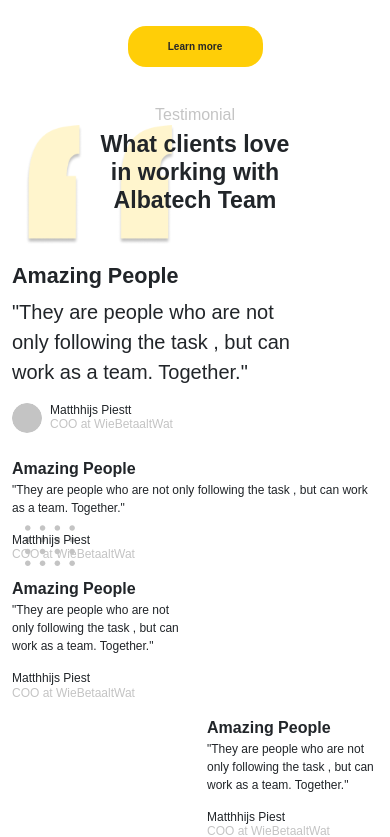
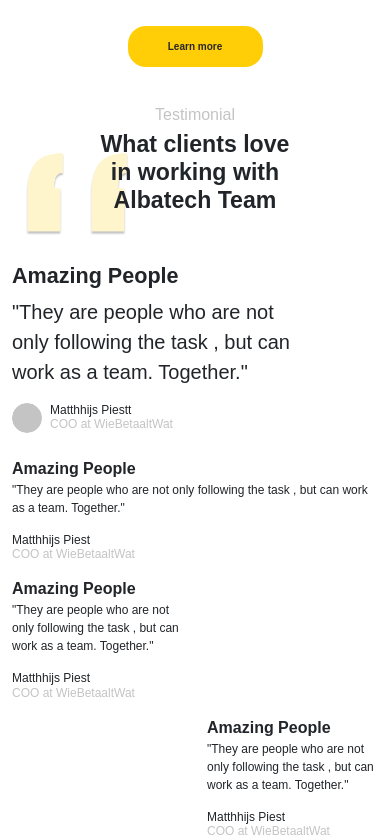
Before and after one commit to youone04/Slicing-Albatech, a React (Vite) app: page / in a window 390 px wide. Shown: the part 4595-5432 px from the top of the page. Built offline with nearby package versions, Linux system fonts and the light colour scheme.

Commit message:
update bg image

```diff
--- a/Components/Home/Testimonials.jsx
+++ b/Components/Home/Testimonials.jsx
@@ -3,12 +3,8 @@
 
 const Testimonials = () => {
   return (
-    <div className='mt-5' style={{
+    <div className='bg-image-testimonial mt-5' style={{
       backgroundImage: `url('images/content/Group 25.svg'), url('images/content/Petik (1).png')`,
-      backgroundRepeat: 'no-repeat, no-repeat',
-      backgroundSize: '50px, 150px',
-      backgroundPositionX: 25,
-      backgroundPositionY: '410px, 10px'
     }}>
       <div className='mb-3 title-product'>
         <p className='testimonial-text'>Testimonial</p>
--- a/src/App.css
+++ b/src/App.css
@@ -164,6 +164,16 @@
 .portopolio {
   width: 45%;
 }
+/* backgroundRepeat: 'no-repeat, no-repeat',
+backgroundSize: '50px, 150px',
+backgroundPositionX: 25,
+backgroundPositionY: '410px, 10px' */
+.bg-image-testimonial{
+  background-repeat: no-repeat, no-repeat;
+  background-size: 50px, 150px;
+  background-position-x: 25px;
+  background-position-y: 410px, 10px;
+}
 
 .testimonial{
   width: 30%;
@@ -244,7 +254,7 @@
 footer{
   margin-top: 18rem;
  }
- .navbar-dekstop{
+.navbar-dekstop{
   font-weight: bold;
  }
 @keyframes logo-spin {
--- a/src/mobile.css
+++ b/src/mobile.css
@@ -30,9 +30,11 @@
     #progres {
         height: 195px !important;
     }
+
     .product-desaign {
         margin-top: 157px;
     }
+
     .modif-card {
         height: 236px !important;
     }
@@ -59,21 +61,24 @@
     .modif-card {
         height: 272px !important;
     }
+
     .product-desaign {
         margin-top: 125px;
     }
-    .img-framework-2{
+
+    .img-framework-2 {
         width: 100%;
     }
 }
 
 @media screen and (max-width: 925px) {
-    footer{
+    footer {
         margin-top: 20rem;
     }
 }
+
 @media screen and (max-width: 847px) {
-    footer{
+    footer {
         margin-top: 25rem;
     }
 }
@@ -82,11 +87,11 @@
     #progres {
         height: 220px !important;
     }
+
     .product-desaign {
         margin-top: 84px;
     }
 }
-
 
 /* Mobile */
 @media screen and (max-width: 767px) {
@@ -149,18 +154,37 @@
         display: block;
         text-align: -webkit-center;
     }
-    .img-framework{
+
+    .img-framework {
         width: 80%;
     }
-    .img-framework-2{
+
+    .img-framework-2 {
         width: 100%;
     }
-    footer{
+
+    footer {
         margin-top: 0;
     }
 }
+
+@media screen and (max-width: 690px) {
+    .bg-image-testimonial {
+        background-repeat: no-repeat, no-repeat;
+        background-size: 38px, 104px;
+        background-position-x: 25px;
+        background-position-y: 410px, 38px;
+    }
+}
+
+@media screen and (max-width: 658px) {
+    .bg-image-testimonial {
+        background-size: 0, 104px;
+    }
+}
+
 @media screen and (max-width: 575px) {
-    .img-framework-2{
+    .img-framework-2 {
         width: 20%;
     }
 }
```
Lines whose indentation alone changed are shown as unchanged.
